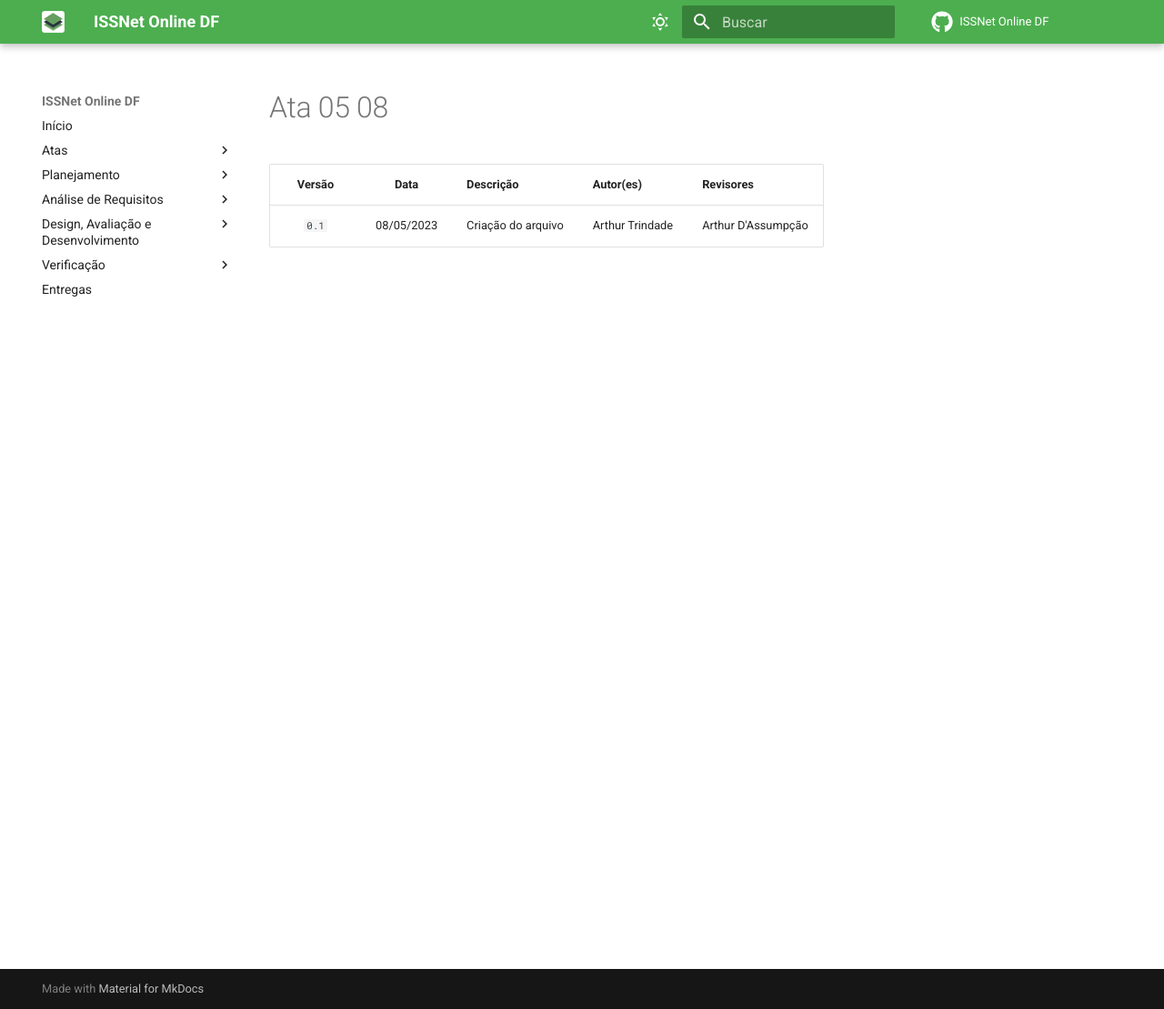
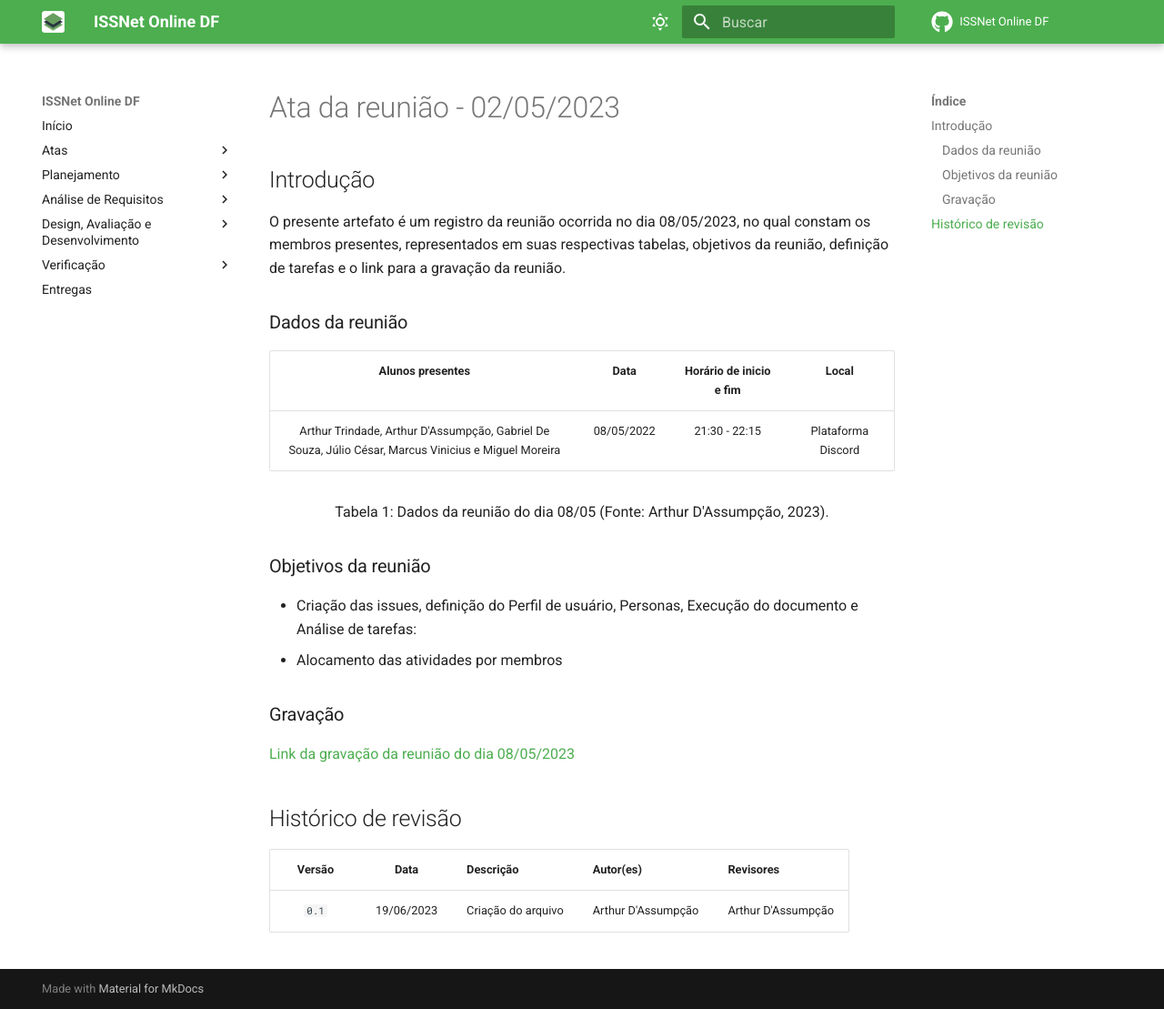
Before and after one commit to Interacao-Humano-Computador/2023.1-ISSNet, an MkDocs documentation site: the page built from gitpages/docs/atas/ata_05_08.md, in a window 1280 px wide and 1109 px high. Shown: the whole window at 91% size. Built offline with MkDocs 1.6.1 and Material for MkDocs 9.7.7, drawn with Linux system fonts in a browser that asks for light colours; comment, search, counter and statistics services are not loaded.

Commit message:
Update ata_05_08.md

```diff
--- a/gitpages/docs/atas/ata_05_08.md
+++ b/gitpages/docs/atas/ata_05_08.md
@@ -1,3 +1,30 @@
+# Ata da reunião - 02/05/2023
+## Introdução
+
+O presente artefato é um registro da reunião ocorrida no dia 08/05/2023, no qual constam os membros presentes, representados em suas respectivas tabelas, objetivos da reunião, definição de tarefas e o link para a gravação da reunião.
+
+### Dados da reunião
+
+|                                    Alunos presentes                                     |    Data    | Horário de inicio e fim |      Local       |
+| :-------------------------------------------------------------------------------------: | :--------: | :---------------------: | :--------------: |
+| Arthur Trindade, Arthur D'Assumpção, Gabriel De Souza, Júlio César, Marcus Vinicius e Miguel Moreira | 08/05/2022 | 21:30 - 22:15 | Plataforma Discord |
+
+<div style="text-align: center">
+<p> Tabela 1: Dados da reunião do dia 08/05 (Fonte: Arthur D'Assumpção, 2023). </p>
+</div>
+
+### Objetivos da reunião
+
+- Criação das issues, definição do Perfil de usuário, Personas, Execução do documento e  Análise de tarefas:
+- Alocamento das atividades por membros
+
+### Gravação
+
+[Link da gravação da reunião do dia 08/05/2023](https://youtu.be/aNpdHYkpyV8)
+
+
+## Histórico de revisão
+
 | Versão     | Data        | Descrição            | Autor(es)                  | Revisores          |
 | :--------: | :---------: | -------------------- | -------------------------- | ------------------ |
-| `0.1`      |  08/05/2023 | Criação do arquivo   | Arthur Trindade            | Arthur D'Assumpção |
+| `0.1`      |  19/06/2023 | Criação do arquivo   | Arthur D'Assumpção          | Arthur D'Assumpção |
```
